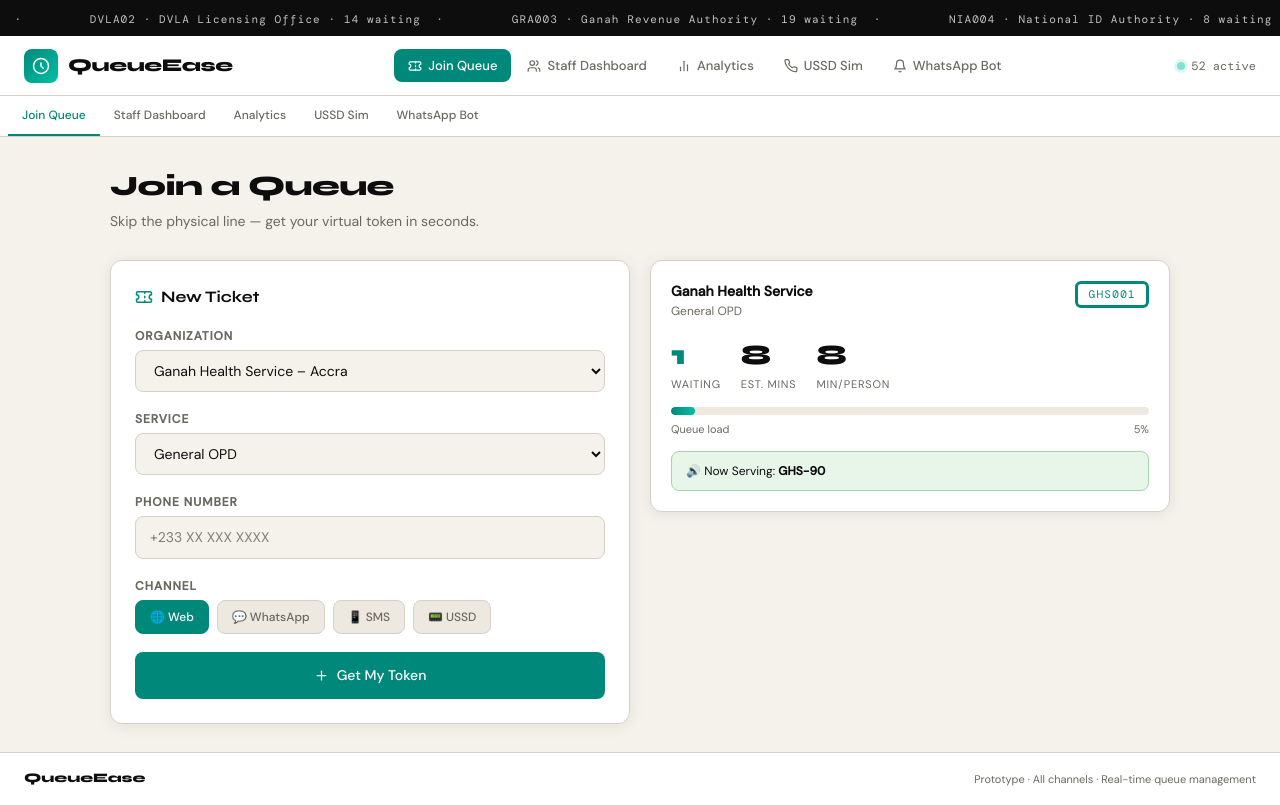
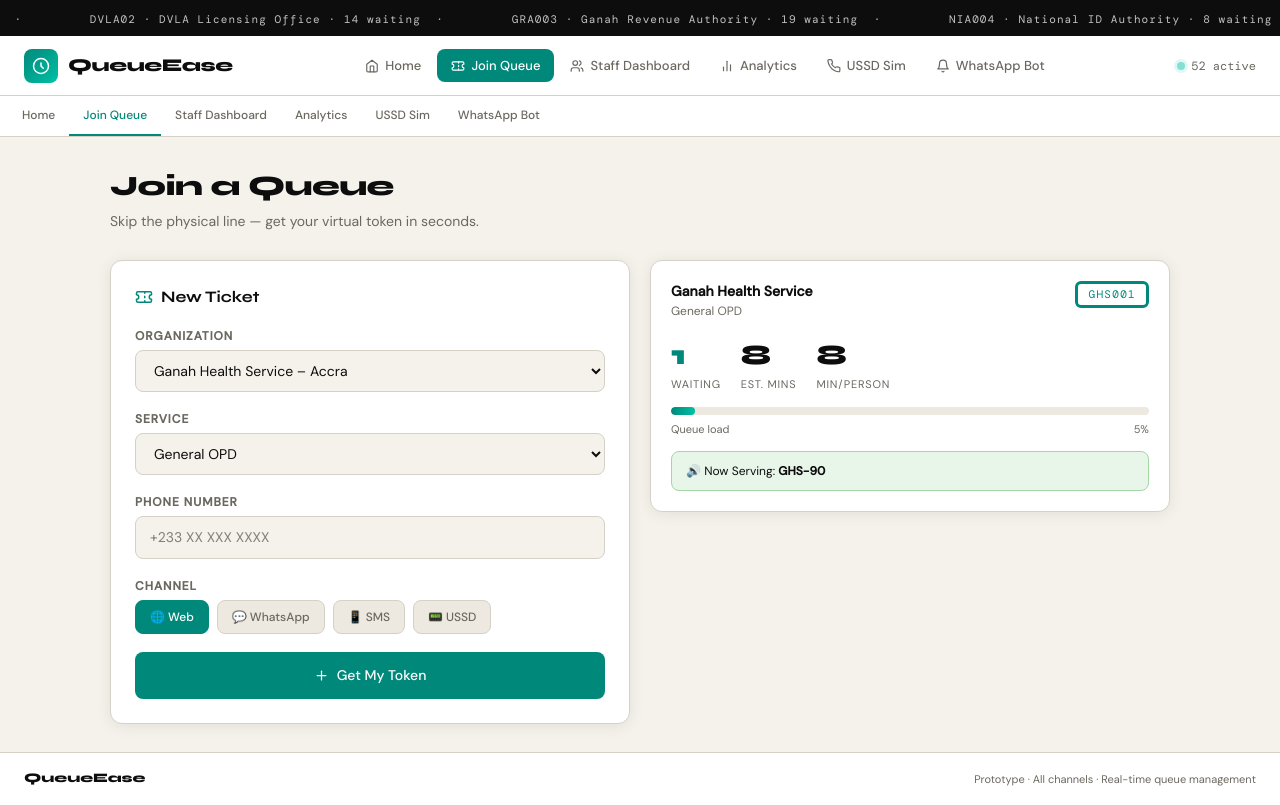
Before and after one commit to Henny1825/QueueEase, a React (Vite) app: page / in a window 1280 px wide. Built offline with nearby package versions, Linux system fonts and the light colour scheme.

Commit message:
edited content of  README.md

```diff
--- a/src/App.jsx
+++ b/src/App.jsx
@@ -197,11 +197,13 @@
     @media(max-width:700px) {
       .hide-sm { display:none !important; }
       .col-2   { grid-template-columns:1fr !important; }
-    }
-  `}  </style>
- );
+  `}
+   </style>
+);
+
 
 const navItems = [
+  {id:"landing", icon:"home", label:"Home"},  // ← ADD THIS
   {id:"customer", icon:"ticket", label:"Join Queue"},
   {id:"admin",    icon:"users",  label:"Staff Dashboard"},
   {id:"analytics",icon:"chart",  label:"Analytics"},
```
Also changed, not shown: 1 other file (tests, documents, lock files or other folders).
